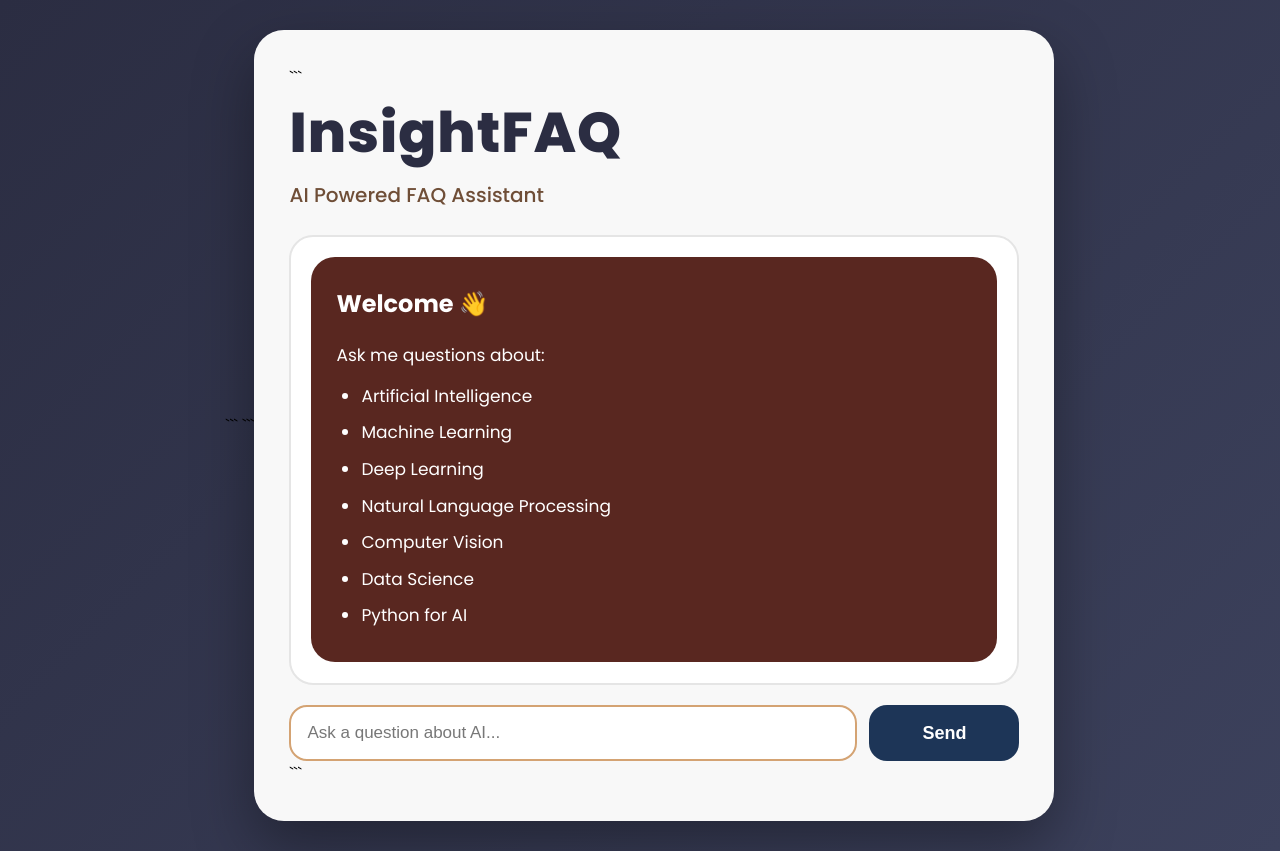
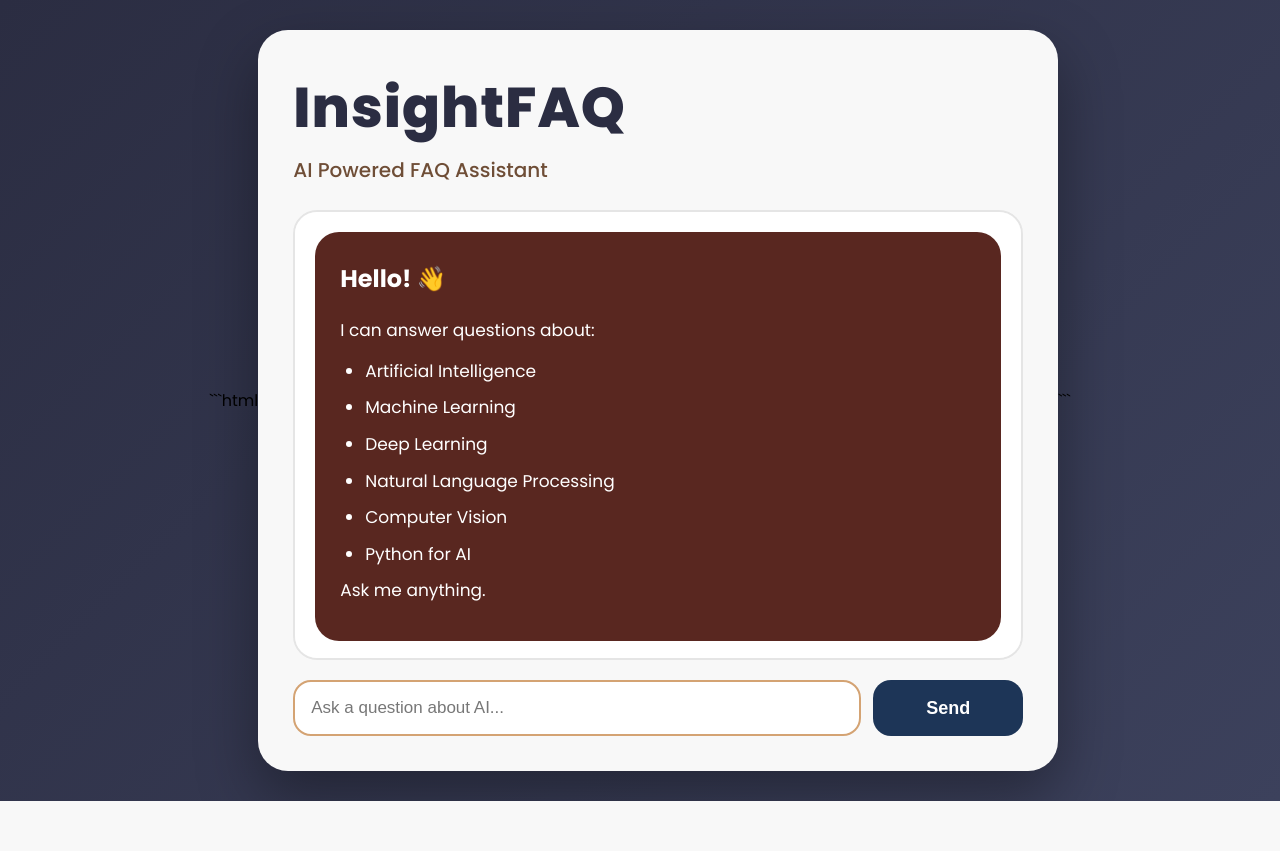
Before and after one commit to mashigasri1777/CodeAlpha_FAQ_Chatbot, a Flask app: page / in a window 1280 px wide. After the commit the page ends 801 px from the top, so only its background shows below. Run offline with Flask 3, Linux system fonts and the light colour scheme.

Commit message:
Update index.html

````diff
--- a/templates/index.html
+++ b/templates/index.html
@@ -1,19 +1,18 @@
+```html
 <!DOCTYPE html>
-
 <html lang="en">
 
 <head>
+
     <meta charset="UTF-8">
-    <meta name="viewport" content="width=device-width, initial-scale=1.0">
-    <title>InsightFAQ | AI FAQ Assistant</title>
 
-```
+    <meta name="viewport"
+          content="width=device-width, initial-scale=1.0">
+
+    <title>InsightFAQ</title>
+
     <link rel="stylesheet"
           href="{{ url_for('static', filename='css/style.css') }}">
-
-<link href="https://fonts.googleapis.com/css2?family=Poppins:wght@300;400;500;600;700;800&display=swap"
-      rel="stylesheet">
-```
 
 </head>
 
@@ -21,21 +20,21 @@
 
     <div class="chat-card">
 
-```
         <div class="chat-header">
+
             <h1>InsightFAQ</h1>
+
             <p>AI Powered FAQ Assistant</p>
+
         </div>
 
         <div id="chat-box" class="chat-box">
 
             <div class="welcome-box">
 
-        <h3>Welcome 👋</h3>
+                <h3>Hello! 👋</h3>
 
-        <p>
-            Ask me questions about:
-        </p>
+                <p>I can answer questions about:</p>
 
                 <ul>
                     <li>Artificial Intelligence</li>
@@ -43,9 +42,12 @@
                     <li>Deep Learning</li>
                     <li>Natural Language Processing</li>
                     <li>Computer Vision</li>
-            <li>Data Science</li>
                     <li>Python for AI</li>
                 </ul>
+
+                <p>
+                    Ask me anything.
+                </p>
 
             </div>
 
@@ -57,10 +59,11 @@
                 type="text"
                 id="user-input"
                 placeholder="Ask a question about AI..."
-    >
+                autocomplete="off">
 
             <button
                 class="send-btn"
+                type="button"
                 onclick="sendMessage()">
 
                 Send
@@ -68,11 +71,13 @@
             </button>
 
         </div>
-```
 
     </div>
 
-<script src="{{ url_for('static', filename='js/script.js') }}"></script>
+    <script src="{{ url_for('static',
+    filename='js/script.js') }}"></script>
 
 </body>
+
 </html>
+```
````
Lines whose indentation alone changed are shown as unchanged.
